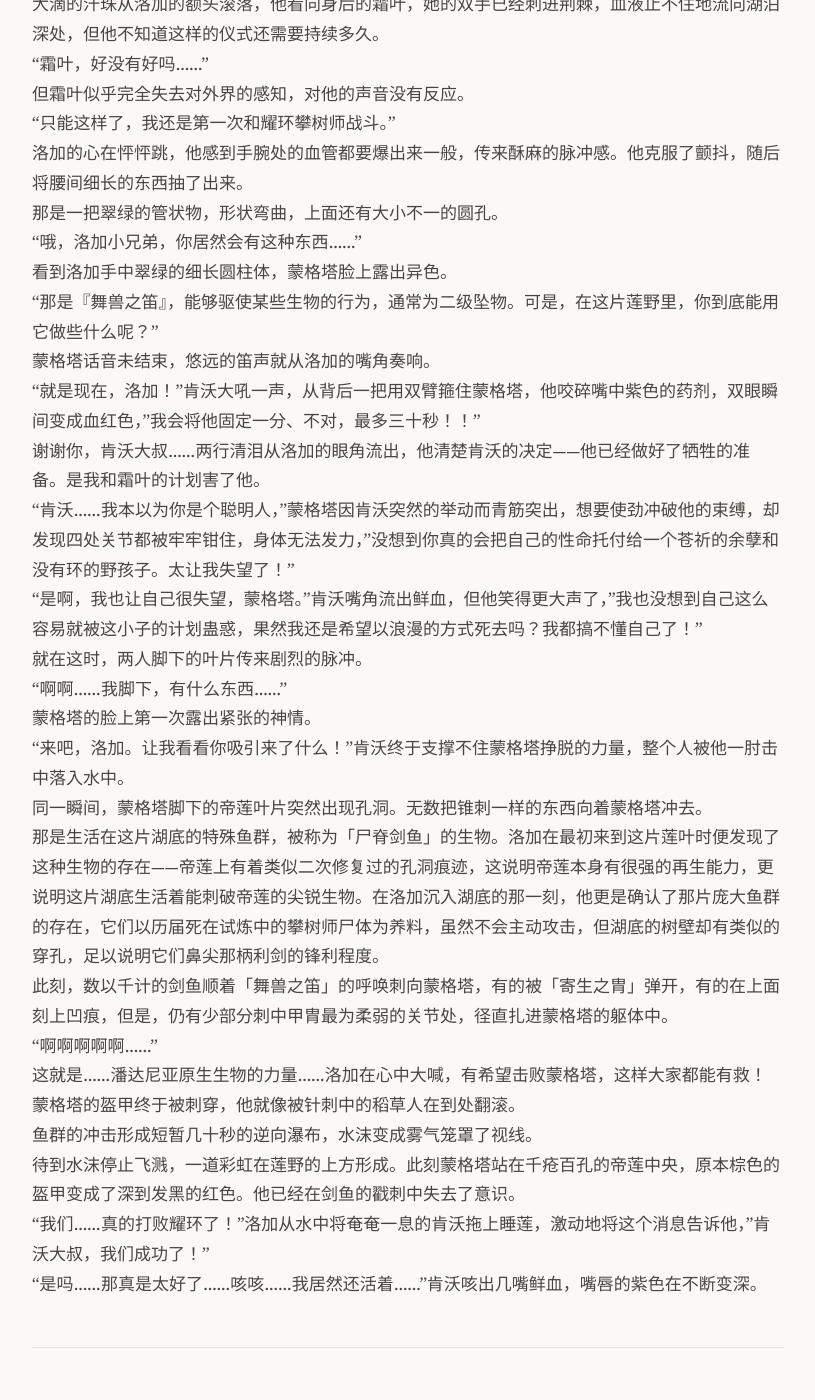
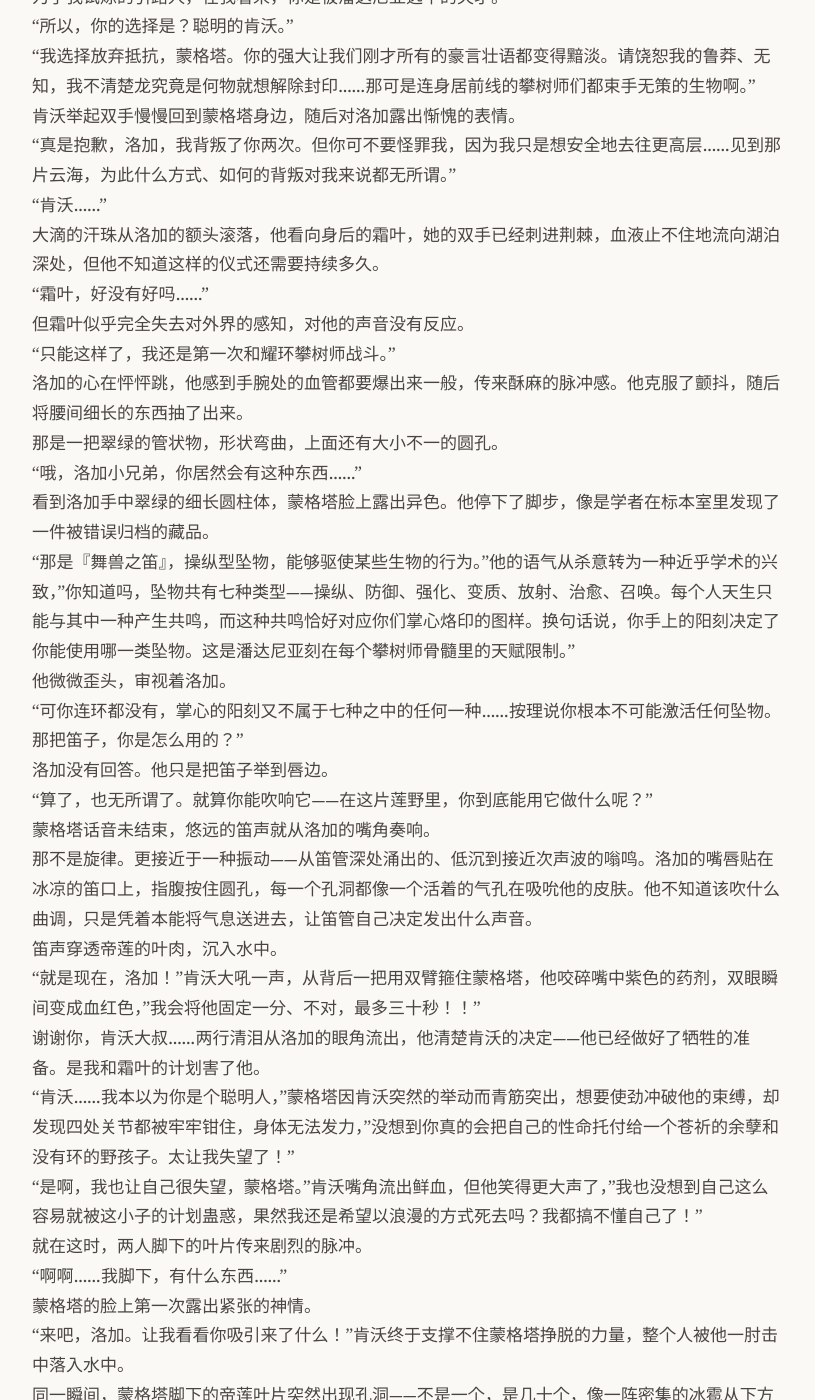
Before and after one commit to yihenc/yihenc.github.io, a Jekyll site: the page built from _posts/2026-02-15-封印的棘.md, in a window 1280 px wide and 1400 px high, scrolled down 10030 px. Shown: the whole window, without its empty margins (232-1047 px from the left). Built offline with Jekyll 4.4.1, drawn with Linux system fonts in a browser that asks for light colours; nearby versions of some CDN libraries; some of the changed text lies outside the part shown.

Commit message:
Update: 封印的棘（填充细节、坠物体系融入对话、感官描写扩展）

```diff
--- a/_posts/2026-02-15-封印的棘.md
+++ b/_posts/2026-02-15-封印的棘.md
@@ -4,13 +4,6 @@
 date: 2026-02-15 00:00 +0000
 tags: [潘达尼亚传说, 奇幻, 架空]
 ---
-顺带一提，烙印的种类和坠物天赋有关，每个人生来只能使用一类坠物。坠物被分为七种类型，恰好对应七种坠物。
-
-
-
------
-
-
 洛加从荆棘塔重新回到人群中时，所有人都退后一步。
 有的人握紧了背后的武器，有的人脸上露出渗人的笑。
 "肯沃，我回来了。"
@@ -28,15 +21,17 @@
 ---
 
 脚下移动的影子让他警觉，洛加转头便发现锐利的剑锋劈了过来。
-他艰难地躲开，剑刃划破了肩膀，血液汩汩流了出来。他瞬间感到恐惧，力量像是被什么东西从伤口处抽走。
+他本能地侧身，但不够快——剑刃划过左肩，撕开皮革和布料，切入肌肉。不深，但足够让整条手臂瞬间失去力气。温热的东西沿着前臂淌下来，滴落在帝莲的叶面上，被叶脉吸收得一干二净。
 "被躲开了，看起来没有想象中笨拙。"
 拿着剑的白环对洛加冷笑。在他身后，三四个身形高大的影子也一起聚了过来。
 "抓住他，看他究竟藏了什么坠物，能够躲过荆棘的烙印。"
-追捕的白环将他逼到帝莲的边缘，洛加已经没有去路。
+他们将洛加逼到帝莲的边缘。脚后跟已经踩在叶片翘起的唇缘上，再退一步就是黑色的水面。他的心脏跳得太快了，快到耳朵里只剩下自己血液流动的声音。
 "我们都是攀树师，为什么要互相残杀。"洛加喘着粗气，"你们一定要像牲畜一样顺从既定的规则吗？"
 "你到底懂什么！谁都逃不脱荆棘烙印的法则，抓住他！"
 "抓住那个异类。"
 洛加纵身一跃，沉入帝莲夹缝间的湖泊中。
+水面在头顶合拢的瞬间，所有声音都被吞噬了——人的叫骂、金属的碰撞、芦苇的摩擦，全部沉入一种沉闷的、近乎子宫般的寂静。冰凉的湖水灌进伤口，痛感从尖锐变为绵密的灼烧。他睁开眼，只看到墨绿色的浑浊，和自己肩膀渗出的、正在扩散的淡红色丝线。
+上方传来模糊的噗通声——有人跟着跳了下来，或者只是石头。洛加咬紧牙关，拼命向更深处游去。
 这一噗通声就像某种信号，打响了攀树师们杀戮的斗志。人们为了消除烙印而掏出坠物和武器，激烈的喊声透过水面变得模糊且悚人。
 血液顺着帝莲的叶脉汇入湖泊。
 
@@ -69,14 +64,16 @@
 ---
 
 他睡得如此安稳，身下的芦苇和莲肉是如此柔软，以至于他伸了个懒腰。这大概是他这几个月来睡得最安稳的觉。
+肩膀的伤口结了层薄薄的痂，牵扯着发痒。他不知道自己睡了多久——穹顶的荧光没有昼夜之分，时间在这里失去了刻度。唯一的变化是芦苇丛里多了一层细密的露水，沾湿了他的睫毛。
+远处仍然传来断断续续的喊叫和金属碰撞声，但比他入睡前稀疏了许多。试炼还在继续——只是参与的人变少了。
+他正要重新闭上眼，一串尖锐的对话从不远处刺入耳膜。
 "你们几个，胆敢再靠过来——！"
 "这绿色的头发，难道是苍祈族的孩子？"
 "可是苍祈族不是数年前就被驭者大人灭族了吗，怎么会留下漏网之鱼。"
 "你看看，这就是我们的机会。要是抓住她献给那个引导者，说不定就是通往上层的捷径。毕竟，据说他也是驭者大人麾下的一员，虽然一点也不起眼，不在前线反而被派来做这种活就是了。"
 "看上去，她在这里想做些小动作，虽然不知道是在做什么。"
 "别管那么多，先捉住她。看看刻了什么印。"
-就在这时，洛加听到不远处传来这样清晰且尖锐的对话。
-他拍醒自己，随后匍匐在芦苇中向声音的来源靠近。两分钟后，他拨开茂密的芦苇杆，看到荆棘塔的正下方出现了三个男性，他们将一个穿着破旧斗篷的少女围住，一点缝隙也不剩。少女眼神急切，不断在寻找逃脱的空档却没有希望，只能一步步往后退，再来半步整个人就要被荆棘塔鲜红的荆棘扎个全身。
+洛加匍匐在芦苇中向声音的来源靠近。两分钟后，他拨开茂密的芦苇杆，看到荆棘塔的正下方出现了三个男性，他们将一个穿着破旧斗篷的少女围住，一点缝隙也不剩。少女眼神急切，不断在寻找逃脱的空档却没有希望，只能一步步往后退，再来半步整个人就要被荆棘塔鲜红的荆棘扎个全身。
 这时，为首身形瘦高的男人一把上前揪住她的兜帽，将帽子一把扯开，她颈部的印记被男人看了个透。
 "是漩涡的印记，和我们没有一个相同。这样就可以没有顾虑将她送给引导者了。"他用侥幸的声音对着同伴说道。
 "那样更好。"
@@ -216,6 +213,8 @@
 但在那之中，「耀环」攀树师蒙格塔轻松以一敌十。他的指环闪烁金色辉光，木质层从他指缝中开始生长，不到片刻，全身就被一层棕色铠甲包裹。
 "这是『寄生之胄』，其硬度是世界上除了『绿金』之外最硬的木金属，这也是为什么我会被派来成为引路人的原因。虽然到过万米之上，但潘达尼亚每个高度都有无法预料的风险，这副甲胄却能够庇佑我长途跋涉抵御任何极端环境。"
 蒙格塔在帝莲上奔驰，所有刺向他的利刃都在尖锐的碰撞声中断裂，武器像是发出悲鸣。随后挡路的白环攀树师的残肢在空中飘舞，断裂的躯体坠入水中将莲野染成鲜红。
+洛加站在原地，双腿像被钉在了叶面上。他亲眼看着三个攀树师同时扑向蒙格塔——一个从正面，两个从侧翼——三把武器精确地指向甲胄的关节间隙。那是他能想到的最合理的配合。蒙格塔甚至没有回头，只是转动了一下肩膀，棕色甲胄上伸出数根木质尖刺。三个人的身体几乎同时被贯穿，像三只被别针钉在标本板上的蝶。
+这不是战斗。这是单方面的碾碎。
 "我乃『不坏的蒙格塔』，是维护人类攀树师秩序、引导新人通往云海的引路人，任何破坏试炼之人都将遭受比荆棘还要恐怖的苦难。"
 "什么……这就是……耀环的实力吗……"挡路的攀树师们一脸不敢相信，"这种怪物一样的存在，我们到底要如何对抗……连耀环都这么强大，那沉睡在水底的龙，真的要由之后的我们来做对手吗？"
 一部分人移开脚步，让蒙格塔顺利通过。
@@ -234,9 +233,15 @@
 洛加的心在怦怦跳，他感到手腕处的血管都要爆出来一般，传来酥麻的脉冲感。他克服了颤抖，随后将腰间细长的东西抽了出来。
 那是一把翠绿的管状物，形状弯曲，上面还有大小不一的圆孔。
 "哦，洛加小兄弟，你居然会有这种东西……"
-看到洛加手中翠绿的细长圆柱体，蒙格塔脸上露出异色。
-"那是『舞兽之笛』，能够驱使某些生物的行为，通常为二级坠物。可是，在这片莲野里，你到底能用它做些什么呢？"
+看到洛加手中翠绿的细长圆柱体，蒙格塔脸上露出异色。他停下了脚步，像是学者在标本室里发现了一件被错误归档的藏品。
+"那是『舞兽之笛』，操纵型坠物，能够驱使某些生物的行为。"他的语气从杀意转为一种近乎学术的兴致，"你知道吗，坠物共有七种类型——操纵、防御、强化、变质、放射、治愈、召唤。每个人天生只能与其中一种产生共鸣，而这种共鸣恰好对应你们掌心烙印的图样。换句话说，你手上的阳刻决定了你能使用哪一类坠物。这是潘达尼亚刻在每个攀树师骨髓里的天赋限制。"
+他微微歪头，审视着洛加。
+"可你连环都没有，掌心的阳刻又不属于七种之中的任何一种……按理说你根本不可能激活任何坠物。那把笛子，你是怎么用的？"
+洛加没有回答。他只是把笛子举到唇边。
+"算了，也无所谓了。就算你能吹响它——在这片莲野里，你到底能用它做什么呢？"
 蒙格塔话音未结束，悠远的笛声就从洛加的嘴角奏响。
+那不是旋律。更接近于一种振动——从笛管深处涌出的、低沉到接近次声波的嗡鸣。洛加的嘴唇贴在冰凉的笛口上，指腹按住圆孔，每一个孔洞都像一个活着的气孔在吸吮他的皮肤。他不知道该吹什么曲调，只是凭着本能将气息送进去，让笛管自己决定发出什么声音。
+笛声穿透帝莲的叶肉，沉入水中。
 "就是现在，洛加！"肯沃大吼一声，从背后一把用双臂箍住蒙格塔，他咬碎嘴中紫色的药剂，双眼瞬间变成血红色，"我会将他固定一分、不对，最多三十秒！！"
 谢谢你，肯沃大叔……两行清泪从洛加的眼角流出，他清楚肯沃的决定——他已经做好了牺牲的准备。是我和霜叶的计划害了他。
 "肯沃……我本以为你是个聪明人，"蒙格塔因肯沃突然的举动而青筋突出，想要使劲冲破他的束缚，却发现四处关节都被牢牢钳住，身体无法发力，"没想到你真的会把自己的性命托付给一个苍祈的余孽和没有环的野孩子。太让我失望了！"
@@ -245,9 +250,9 @@
 "啊啊……我脚下，有什么东西……"
 蒙格塔的脸上第一次露出紧张的神情。
 "来吧，洛加。让我看看你吸引来了什么！"肯沃终于支撑不住蒙格塔挣脱的力量，整个人被他一肘击中落入水中。
-同一瞬间，蒙格塔脚下的帝莲叶片突然出现孔洞。无数把锥刺一样的东西向着蒙格塔冲去。
+同一瞬间，蒙格塔脚下的帝莲叶片突然出现孔洞——不是一个，是几十个，像一阵密集的冰雹从下方洞穿了叶肉。无数把锥刺一样的东西向着蒙格塔冲去。
 那是生活在这片湖底的特殊鱼群，被称为「尸脊剑鱼」的生物。洛加在最初来到这片莲叶时便发现了这种生物的存在——帝莲上有着类似二次修复过的孔洞痕迹，这说明帝莲本身有很强的再生能力，更说明这片湖底生活着能刺破帝莲的尖锐生物。在洛加沉入湖底的那一刻，他更是确认了那片庞大鱼群的存在，它们以历届死在试炼中的攀树师尸体为养料，虽然不会主动攻击，但湖底的树壁却有类似的穿孔，足以说明它们鼻尖那柄利剑的锋利程度。
-此刻，数以千计的剑鱼顺着「舞兽之笛」的呼唤刺向蒙格塔，有的被「寄生之胄」弹开，有的在上面刻上凹痕，但是，仍有少部分刺中甲胄最为柔弱的关节处，径直扎进蒙格塔的躯体中。
+此刻，数以千计的剑鱼顺着「舞兽之笛」的呼唤刺向蒙格塔。银白色的鱼身从水中跃出又落下，密集得像一场倒悬的暴雨。有的被「寄生之胄」弹开，骨刺断裂后鱼身翻转着坠回水中；有的在甲胄表面刻出白色的凹痕，发出金属刮擦玻璃般的尖叫。但仍有少部分刺中甲胄最为柔弱的关节处——肘弯、膝窝、颈甲与肩甲的缝隙——径直扎进蒙格塔的躯体中。
 "啊啊啊啊啊……"
 这就是……潘达尼亚原生生物的力量……洛加在心中大喊，有希望击败蒙格塔，这样大家都能有救！
 蒙格塔的盔甲终于被刺穿，他就像被针刺中的稻草人在到处翻滚。
@@ -302,6 +307,7 @@
 它如幽灵般鬼魅，锥形的苍白头颅上没有眼睛，却有另外三对珊瑚状的角质物，不知是耳朵还是触角。也不知道它是如何视物。四肢纤细而修长，给人第一印象是涂了白妆的舞女。在多数人小时候听过的童话中，龙是连驭者都无法制服、拥有最为恐怖体魄的巨型生物。而它和在场所有攀登者心中「龙」的形象相去甚远。
 但看到它的一瞬，所有人都本能地身体僵硬无法动弹。
 如此神圣而诡异。
+洛加的膝盖弯了下去——不是因为恐惧，也不是因为敬畏，而是身体单纯地撑不住了。某种从龙身上散发出的东西正在压迫他的每一根神经：耳膜深处持续着一种高频的嗡鸣，牙根发酸，视野边缘开始模糊。他的手掌——那只刻着树形阳刻的手掌——在发烫。不是温热，是灼烧。像掌心里有什么东西在回应着龙的存在。
 在潘达尼亚的攀树师常识中，巨树上的每一种生物都被标注了危险程度。最低等的是那些可以被坠物或工具驱赶的虫类；中等偏上的是会主动捕猎攀树师的掠食者，比如湖底那群尸脊剑鱼——它们的骨刺能贯穿寄生甲胄的关节，已足够让经验丰富的白环攀树师丧命。而在所有记录的最顶端，只有一个模糊到几乎像传说的名字——奈翁。龙。据说就算驭者带队也不一定能应对，那些零星的交战记录大多只剩下一句话：全军覆没。这是潘达尼亚食物链最顶端的存在，关于它的一切都笼罩在迷雾中。
 而这样的生物，此刻正浮在他们面前。
 它是苍白的死神。
@@ -338,7 +344,9 @@
 "快来吧，龙啊！"
 
 然后，和三人预料的不同，白龙用嘴角轻轻碰触了洛加的拳头。他的拳头并没有如预料的那般灼烧。
-洛加只是感受到了龙鳞的硬度，以及它冰冷的体温。
+洛加只是感受到了龙鳞的硬度，以及它冰冷的体温。鳞片的触感比任何石头都要光滑，冷得像是从未被阳光照射过的东西。而在接触的那一瞬——极短的，也许只有心跳一次的时间——他掌心的阳刻剧烈地发烫，随后骤然冷却，像被什么东西读取过又放回原位。
+龙收回了头颅。那对珊瑚状的角质物朝着洛加的方向微微偏转了一下——像是确认了什么。
+然后它不再看他。
 下一瞬，猛烈的气流突然从龙的身体下方出现，身下的帝莲也被刮出波纹——
 六扇翅翼快速闪烁，那苍白的流线躯体划过了荆棘塔，褐绿的塔瞬间被点燃，上面的荆棘像小人一般开始翻滚扭动，随后缠绕的荆棘消失，露出了藏在下方的白色立柱。它的材质像是某种化石，可能很久以前是某种生物，但如今已经成为骨骸。它的外侧整齐排列的侧骨如今成为螺旋状的阶梯，能将人引导至高处。
 因为荆棘的消失，水位下降，露出了原本的结构。
@@ -406,7 +414,8 @@
 "异类。"
 "滚。"
 "怪物。"
-洛加依然没有躲。他只是微微侧过头，看了一眼身后的霜叶。
+洛加依然没有躲。奇怪的是，他并不觉得痛。或者说痛觉已经和其他所有感受混在一起，变成了一种均匀的、几乎像白噪声一样的东西。他反而感到一种轻——像是终于把肩膀上的什么重物放了下来。角色确定了。剧本写好了。从现在起，他是坏人。坏人不需要被任何人接纳。
+他只是微微侧过头，看了一眼身后的霜叶。
 少女跪在那里，紫色的眼睛里有什么东西碎了。她张了张嘴想说什么，但声音被石头的撞击声和人群的咒骂声淹没了。
 洛加朝她笑了笑。那种笑——和他在荆棘塔另一侧对蒙格塔说"我要回去"时一模一样的笑。明知前方是悬崖，脚步却不停。
 然后他转过身，一瘸一拐地朝着骨骸柱走去。
```
Also changed, not shown: lore/总纲_章节规划.md (added, +200 -0 lines).
